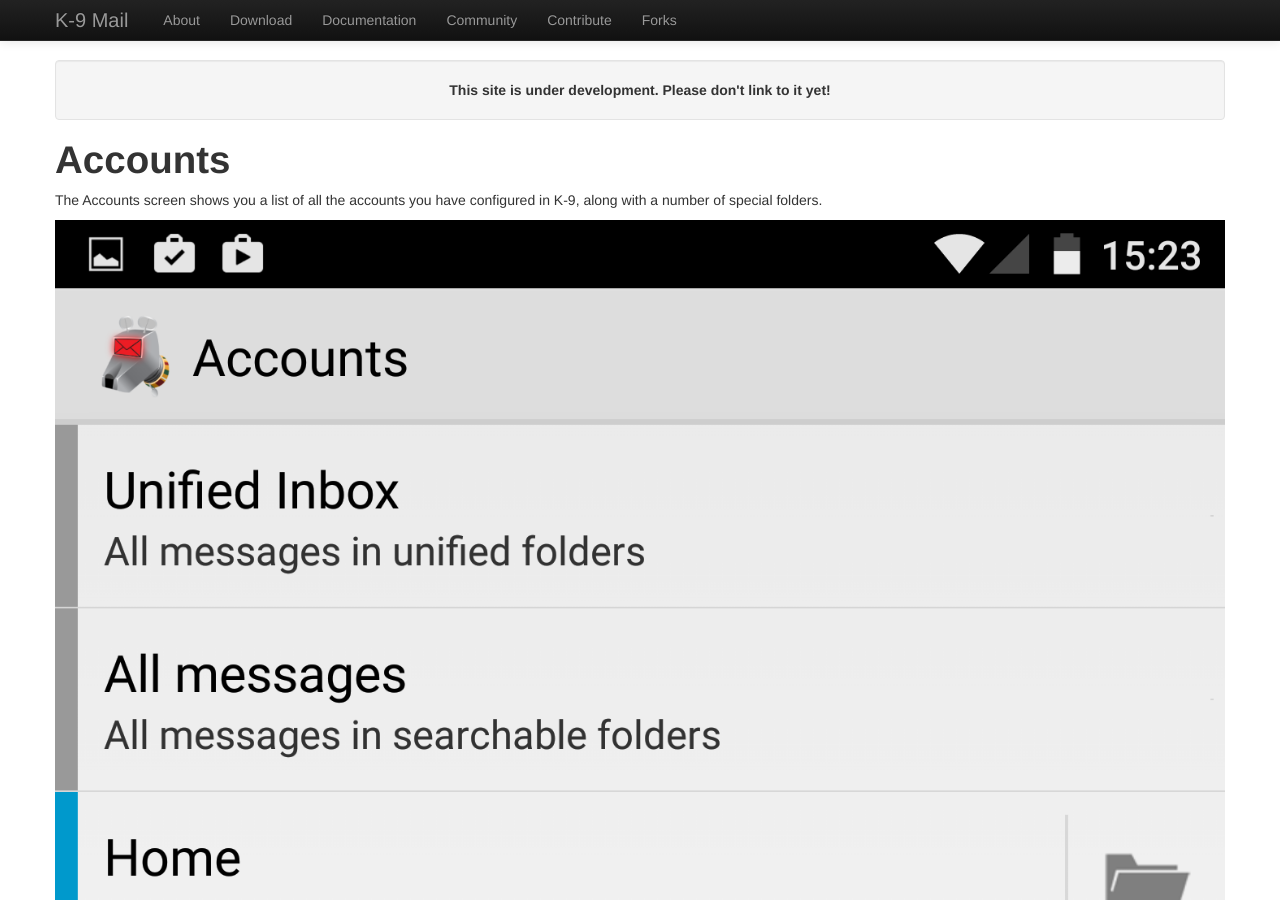
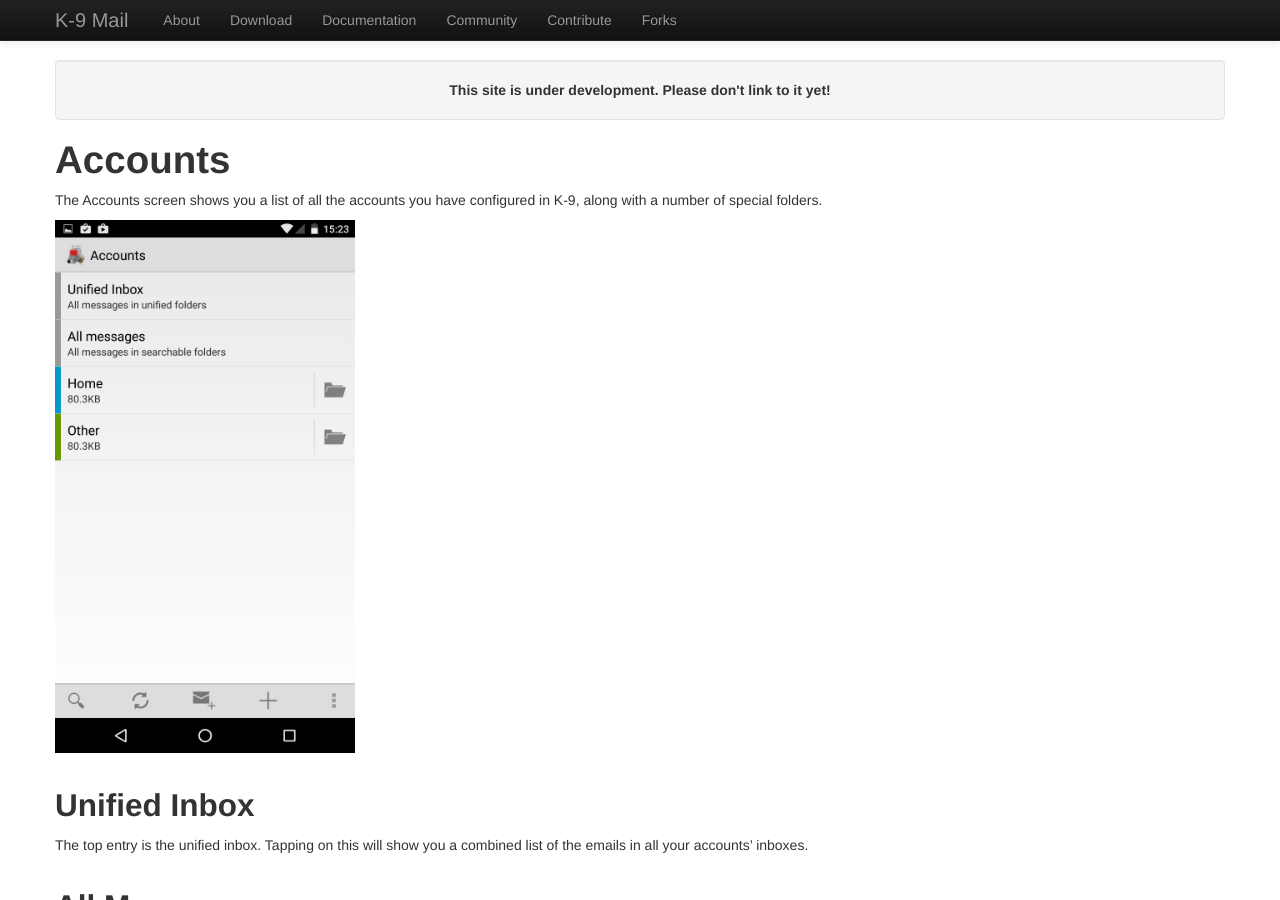
Before and after one commit to k9mail/k9mail.app, a Jekyll site: the page built from documentation/accounts/view.md, in a window 1280 px wide and 900 px high. Built offline with Jekyll 4.4.1, drawn with Linux system fonts in a browser that asks for light colours; nearby versions of some CDN libraries.

Commit message:
Update view.md

```diff
--- a/documentation/accounts/view.md
+++ b/documentation/accounts/view.md
@@ -8,7 +8,7 @@ layout: default
 
 The Accounts screen shows you a list of all the accounts you have configured in K-9, along with a number of special folders.
 
-<img src="/assets/img/accounts_list.png" alt="Accounts List" />
+<img src="/assets/img/accounts_list.png" alt="Accounts List" width="300" />
 
 ## Unified Inbox
 
```
